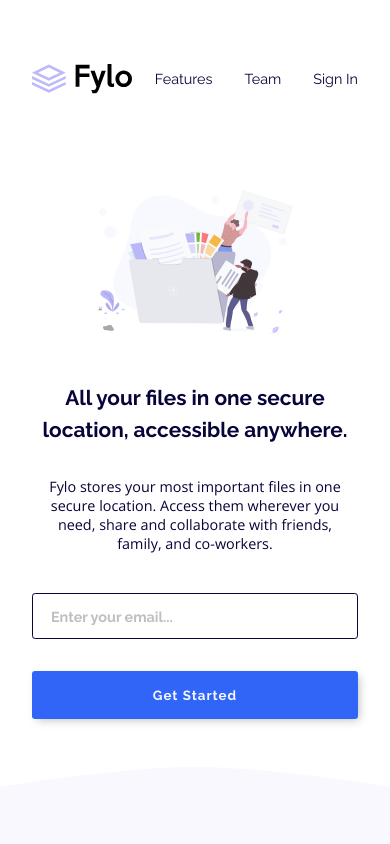
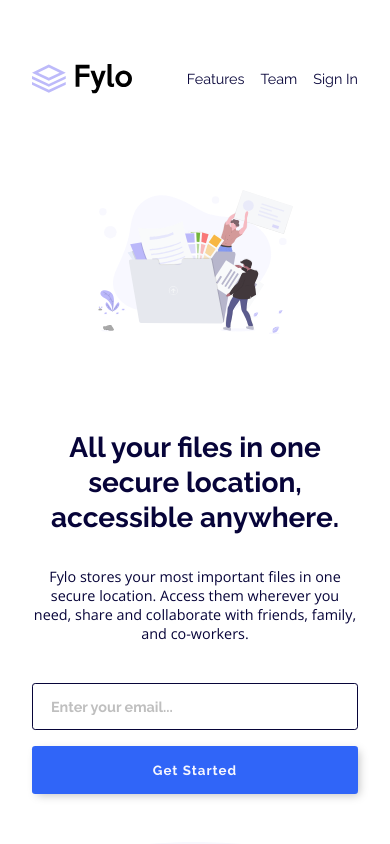
Before and after one commit to axendes/fm-fylo-landing-page-design, a plain HTML site: page index.html in a window 390 px wide. Shown: the top 844 px of the page. Drawn offline with nearby package versions, Linux system fonts and the light colour scheme.

Commit message:
Add files via upload

```diff
--- a/style.css
+++ b/style.css
@@ -13,6 +13,7 @@
     --Light-Grayish-Blue: hsl(240, 75%, 98%);
     --Light-Grayish-Blue-v2: #F8F8FE;
     --Light-Gray: hsl(0, 0%, 75%);
+
     --White: hsl(0, 0%, 100%);
     --Black: hsl(0, 0%, 0%);
     --Black-Opacity: hsla(0, 0%, 0%, 0.15);
@@ -21,6 +22,9 @@
 
     --Primary-Margin-Inline: 5rem;
     --Negative-Primary-Margin-Inline: calc(var(--Primary-Margin-Inline) * -1);
+
+    --transition: 200ms;
+    --primary-header-fs: 2.5rem;
 }
 
 /* --------------------------------------------------------Default */
@@ -81,6 +85,13 @@
     margin-bottom: 6rem;
 }
 
+.header__navigation,
+.header__list,
+.header__item,
+.header__link {
+    height: 100%;
+}
+
 .header__logo {
     display: block;
 }
@@ -93,15 +104,34 @@
 }
 
 .header__link {
+    position: relative;
+    display: flex;
+    align-items: center;
+
     text-decoration: none;
 
     color: var(--Very-Dark-Blue);
 
-    transition: color 200ms;
+    transition: color var(--transition);
 }
 
 .header__link:is(:hover, :focus-visible) {
     color: var(--Bright-Blue);
+}
+
+.header__link::after {
+    content: "";
+    position: absolute;
+    inset: auto 50% 0 50%;
+    height: 2px;
+
+    background-color: var(--Bright-Blue);
+
+    transition: inset var(--transition);
+}
+
+.header__link:is(:hover, :focus-visible)::after {
+    inset: auto 0 0 0;
 }
 
 /* --------------------------------------------------------Main */
@@ -129,7 +159,7 @@
 }
 
 .get-started__header {
-    font-size: 2.5rem;
+    font-size: var(--primary-header-fs);
     line-height: 1.5;
 
     color: var(--Very-Dark-Blue);
@@ -151,6 +181,10 @@
 .get-started__form-wrapper {
     position: relative;
     width: 53%;
+}
+
+.get-started__form:has(.get-started__input--error) {
+    gap: 2rem 1rem
 }
 
 .get-started__input {
@@ -202,7 +236,7 @@
     box-shadow: 3px 3px 10px -2px var(--Light-Gray);
 
     cursor: pointer;
-    transition: opacity 200ms;
+    transition: opacity var(--transition);
 }
 
 .get-started__button:is(:hover, :focus-visible) {
@@ -247,7 +281,7 @@
 }
 
 .description__header {
-    font-size: 2.5rem;
+    font-size: var(--primary-header-fs);
     margin-bottom: 1rem;
 
     color: var(--Very-Dark-Blue);
@@ -277,7 +311,7 @@
     border-bottom-width: 1px;
     border-bottom-color: var(--Moderate-Cyan);
 
-    transition: opacity 200ms;
+    transition: opacity var(--transition);
 }
 
 .description__link:hover {
@@ -457,7 +491,7 @@
     box-shadow: 3px 3px 5px var(--Black-Opacity);
 
     cursor: pointer;
-    transition: filter 200ms;
+    transition: filter var(--transition);
 }
 
 .get-access__button:is(:hover, :focus-visible) {
@@ -517,7 +551,7 @@
 
     color: var(--Light-Grayish-Blue);
 
-    transition: color 100ms;
+    transition: color calc(var(--transition) / 2);
 }
 
 .footer__link:is(:hover, :focus-visible) {
@@ -540,7 +574,7 @@
     filter: invert(100%) sepia(100%) saturate(2%) hue-rotate(138deg) brightness(104%) contrast(101%);
 
     pointer-events: none;
-    transition: filter 100ms;
+    transition: filter calc(var(--transition) / 2);
 }
 
 .footer__svg--reverse {
@@ -571,7 +605,7 @@
 
     color: var(--White);
 
-    transition: color 200ms;
+    transition: color var(--transition);
 }
 
 .attribution__link:is(:hover, :focus-visible) {
@@ -595,7 +629,6 @@
 @media screen and (max-width: 1200px) {
     .get-started__form {
         flex-direction: column;
-        gap: 2rem;
     }
 
     .get-started__form-wrapper {
@@ -749,17 +782,27 @@
 }
 
 @media screen and (max-width: 600px) {
+    :root {
+        --primary-header-fs: 1.75rem;
+    }
+
+    .header__list {
+        gap: 1rem;
+    }
+
     .get-started {
         margin-bottom: 3rem;
+        gap: 6rem;
     }
 
     .get-started__header {
-        font-size: 1.3rem;
-        line-height: 1.5;
+        line-height: 1.25;
     }
 
-    .get-started__desc {
-        padding-inline: 1rem;
+    .get-started__desc,
+    .description__p,
+    .get-access__desc {
+        padding: 0;
         font-size: .9rem;
     }
 
@@ -774,15 +817,6 @@
     .get-started__button {
         width: 100%;
         padding: 1.2em 2em;
-    }
-
-    .description__header {
-        font-size: 1.3rem;
-    }
-
-    .description__p {
-        padding-inline: 1rem;
-        font-size: .9rem;
     }
 
     .description__link {
@@ -806,11 +840,6 @@
         font-size: 1.5rem;
     }
 
-    .get-access__desc {
-        padding-inline: 1rem;
-        font-size: .85rem;
-    }
-
     .footer {
         grid-template-columns: 1fr !important;
     }
```
